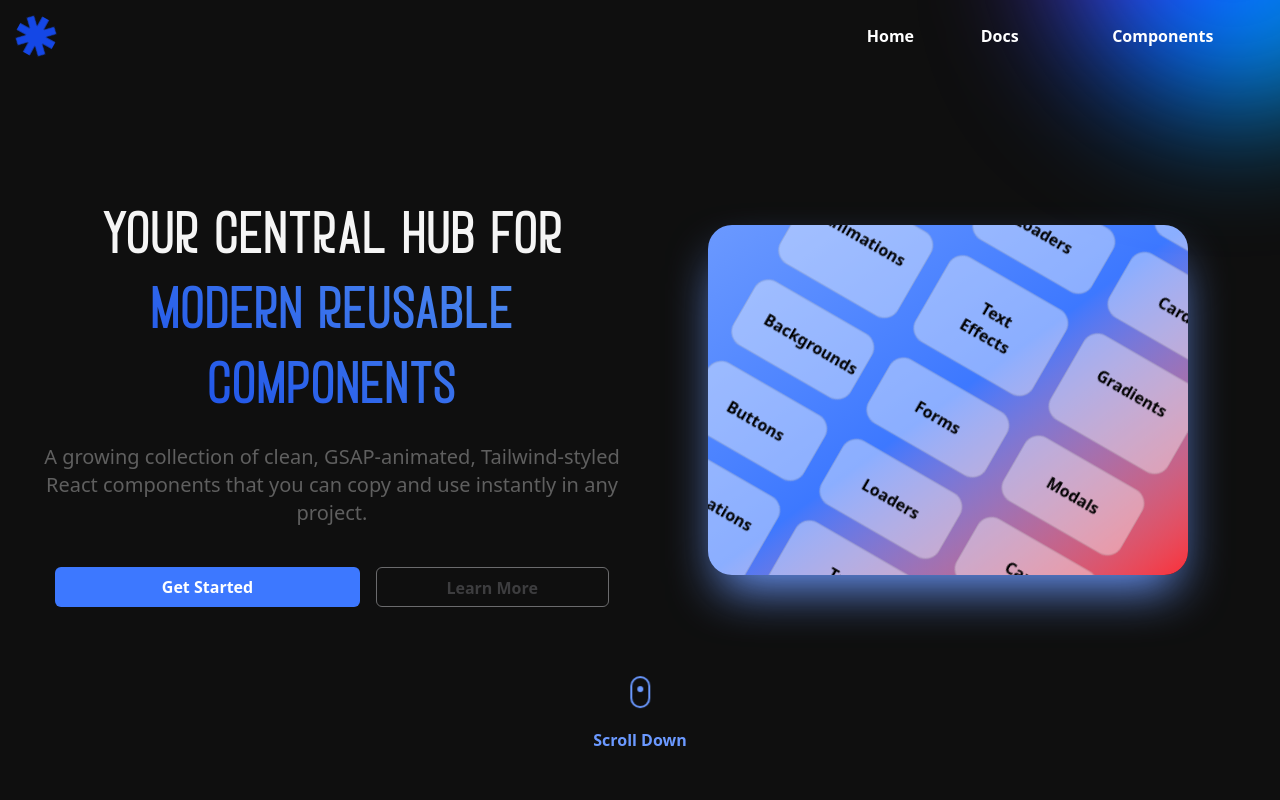
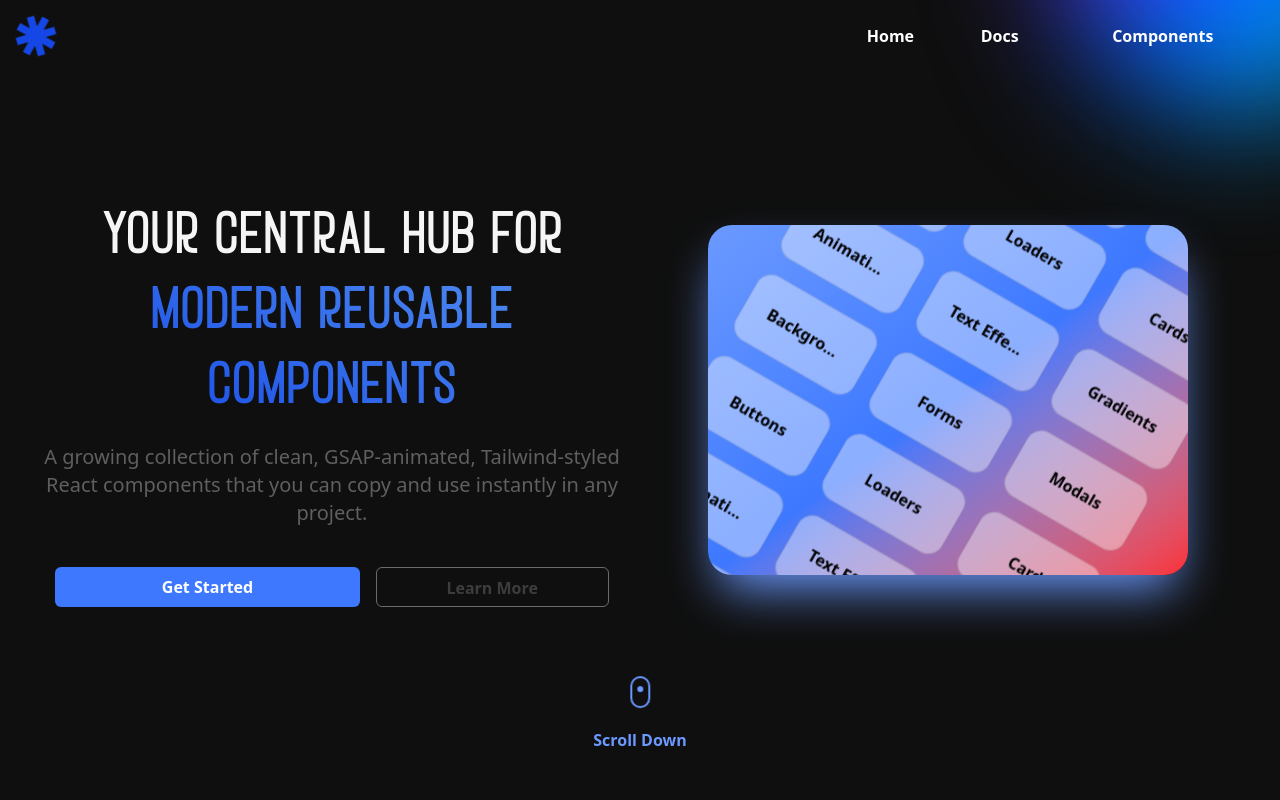
Before and after one commit to vamsi-jagatha/Reusable-Components, a React (Vite) app: page / in a window 1280 px wide. Shown: the top 800 px of the page. Built offline with nearby package versions, Linux system fonts and the light colour scheme.

Commit message:
update: add truncate effect to the title of the class

```diff
--- a/src/components/cards/Cards-1.jsx
+++ b/src/components/cards/Cards-1.jsx
@@ -91,7 +91,7 @@ const Card = ({ title, cardClass }) => (
       ${cardClass}
     `}
   >
-    <p className="font-semibold text-sm md:text-base">{title}</p>
+    <p className="font-semibold text-sm md:text-base truncate">{title}</p>
   </div>
 );
 
```
